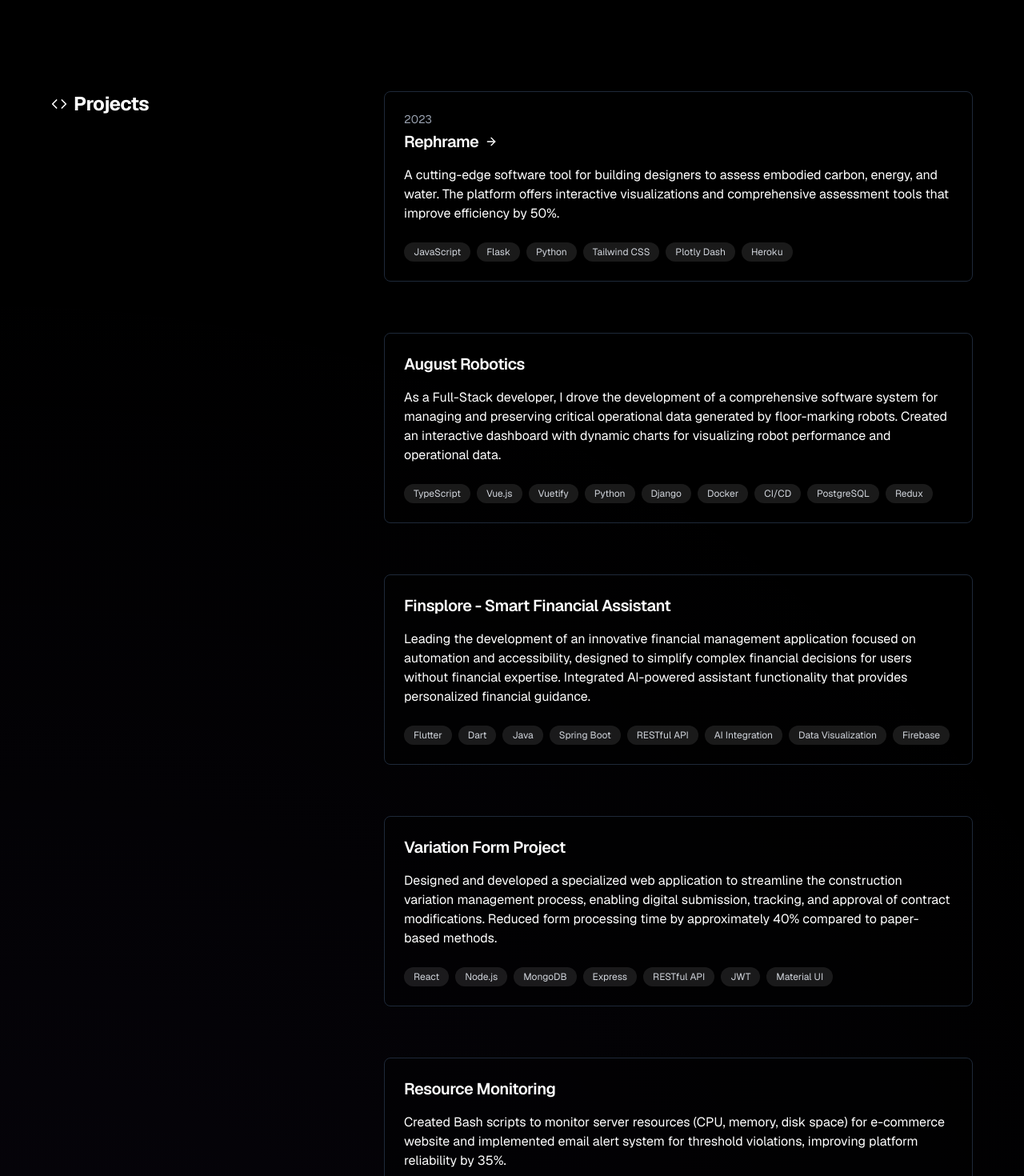
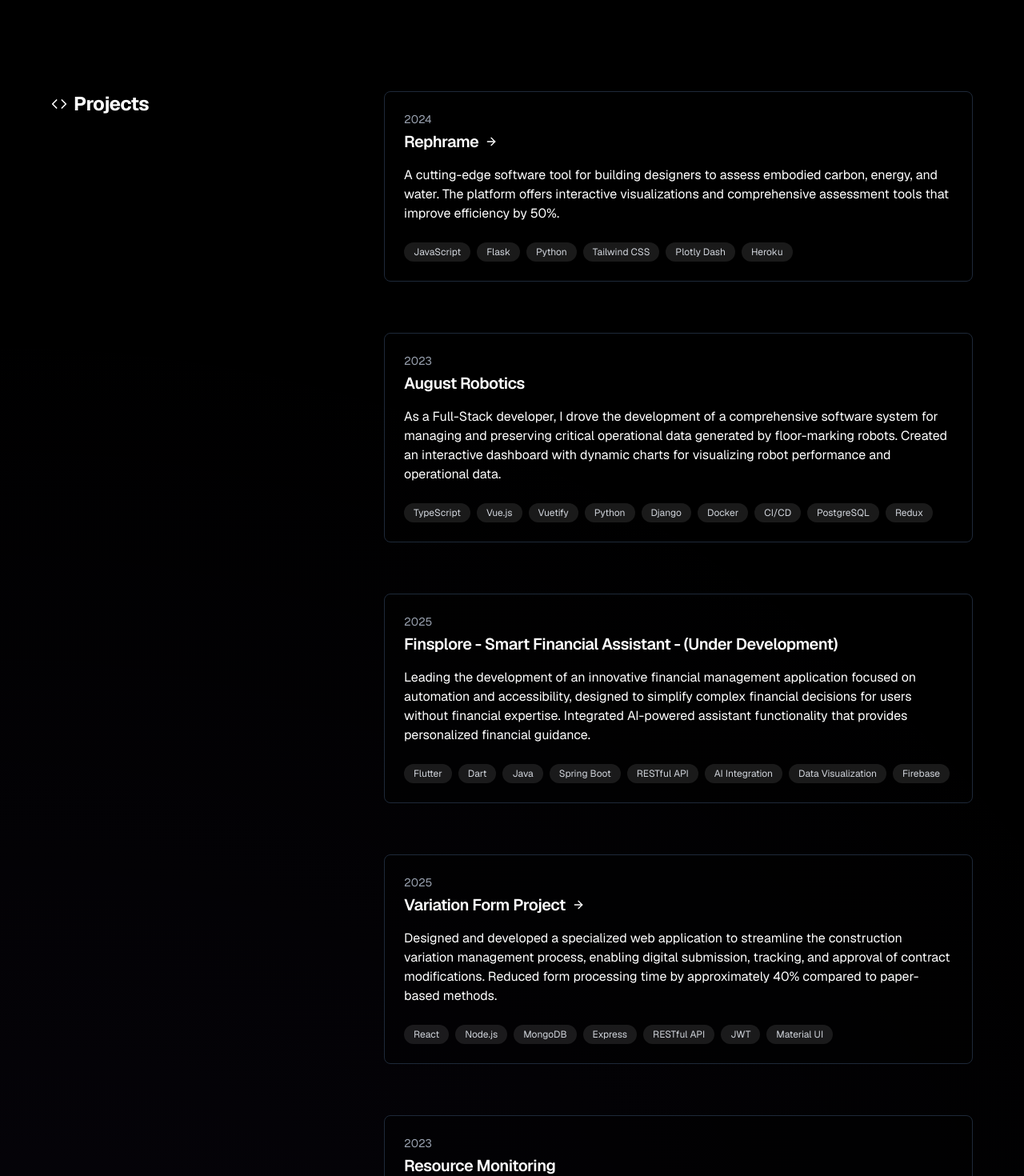
Before and after one commit to pgd1998/new-portfolio, a Next.js app: page / in a window 1280 px wide. Shown: the part 2840-4310 px from the top of the page at 80% size. Built offline with nearby package versions, Linux system fonts and the light colour scheme.

Commit message:
fix: live link for Variation Project and year

```diff
--- a/src/components/ProjectsSection.tsx
+++ b/src/components/ProjectsSection.tsx
@@ -56,7 +56,7 @@
     <>
       <ProjectCard
         title="Rephrame"
-        year="2023"
+        year="2024"
         description="A cutting-edge software tool for building designers to assess embodied carbon, energy, and water. The platform offers interactive visualizations and comprehensive assessment tools that improve efficiency by 50%."
         skills={["JavaScript", "Flask", "Python", "Tailwind CSS", "Plotly Dash", "Heroku"]}
         link="https://rephrame.com"
@@ -64,30 +64,36 @@
 
       <ProjectCard
         title="August Robotics"
+        year="2023"
         description="As a Full-Stack developer, I drove the development of a comprehensive software system for managing and preserving critical operational data generated by floor-marking robots. Created an interactive dashboard with dynamic charts for visualizing robot performance and operational data."
         skills={["TypeScript", "Vue.js", "Vuetify", "Python", "Django", "Docker", "CI/CD", "PostgreSQL", "Redux"]}
       />
 
       <ProjectCard
-        title="Finsplore - Smart Financial Assistant"
+        title="Finsplore - Smart Financial Assistant - (Under Development)"
+        year="2025"
         description="Leading the development of an innovative financial management application focused on automation and accessibility, designed to simplify complex financial decisions for users without financial expertise. Integrated AI-powered assistant functionality that provides personalized financial guidance."
         skills={["Flutter", "Dart", "Java", "Spring Boot", "RESTful API", "AI Integration", "Data Visualization", "Firebase"]}
       />
 
       <ProjectCard
         title="Variation Form Project"
+        year="2025"
         description="Designed and developed a specialized web application to streamline the construction variation management process, enabling digital submission, tracking, and approval of contract modifications. Reduced form processing time by approximately 40% compared to paper-based methods."
         skills={["React", "Node.js", "MongoDB", "Express", "RESTful API", "JWT", "Material UI"]}
+        link="https://variation-front-end.onrender.com/"
       />
 
       <ProjectCard
         title="Resource Monitoring"
+        year="2023"
         description="Created Bash scripts to monitor server resources (CPU, memory, disk space) for e-commerce website and implemented email alert system for threshold violations, improving platform reliability by 35%."
         skills={["Bash Scripting", "Linux Server Administration", "Alerting Mechanisms", "Automation"]}
       />
 
       <ProjectCard
         title="Music Events System Project"
+        year="2024"
         description="Developed a comprehensive online platform for managing and promoting live music events across Australia, encompassing robust data management, secure user authentication, and a user-friendly interface. Implemented JWT-based authentication for securing the API endpoints."
         skills={["Java", "JavaServer Pages (JSP)", "Servlet", "JWT", "Render", "CI/CD", "REST API"]}
       />
```
